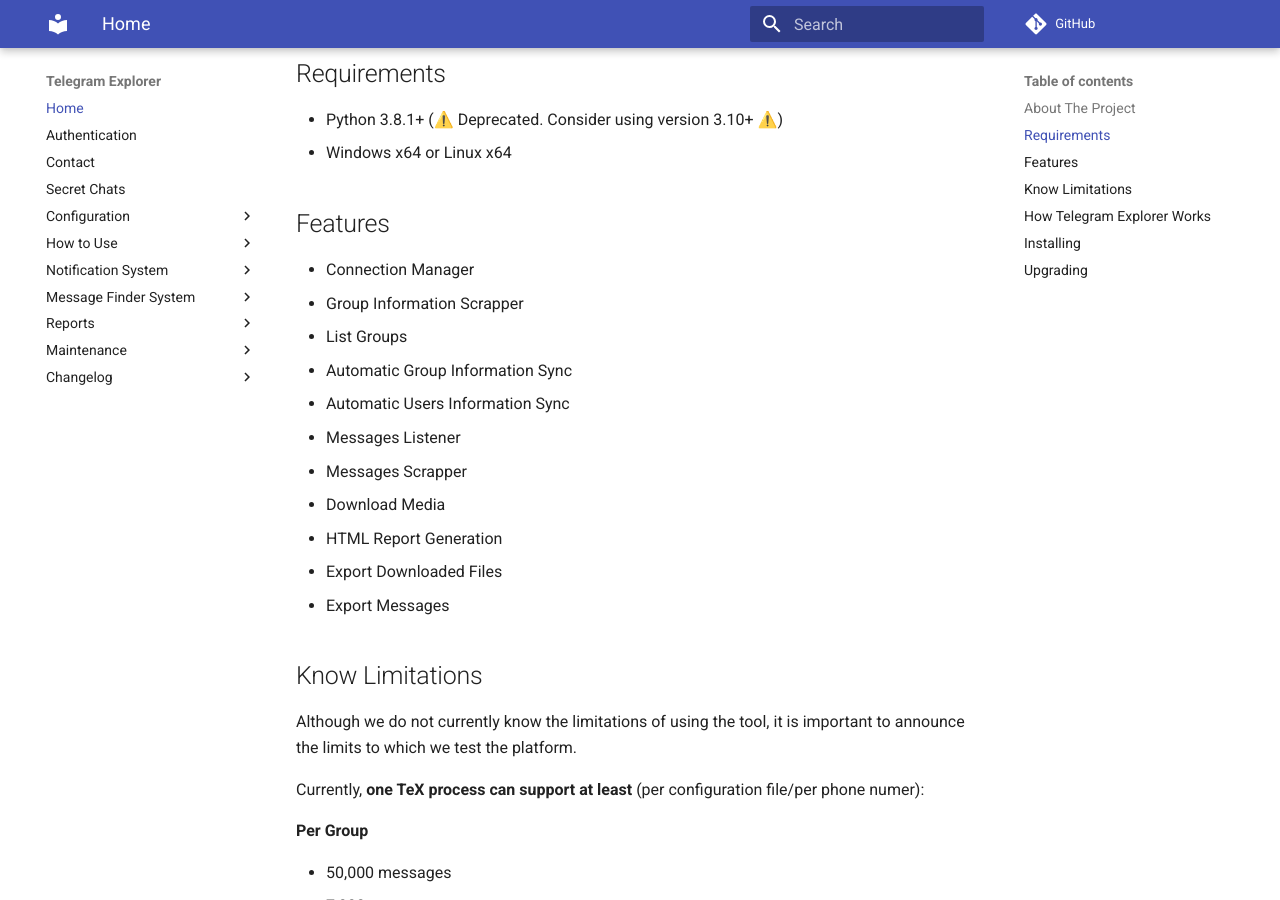
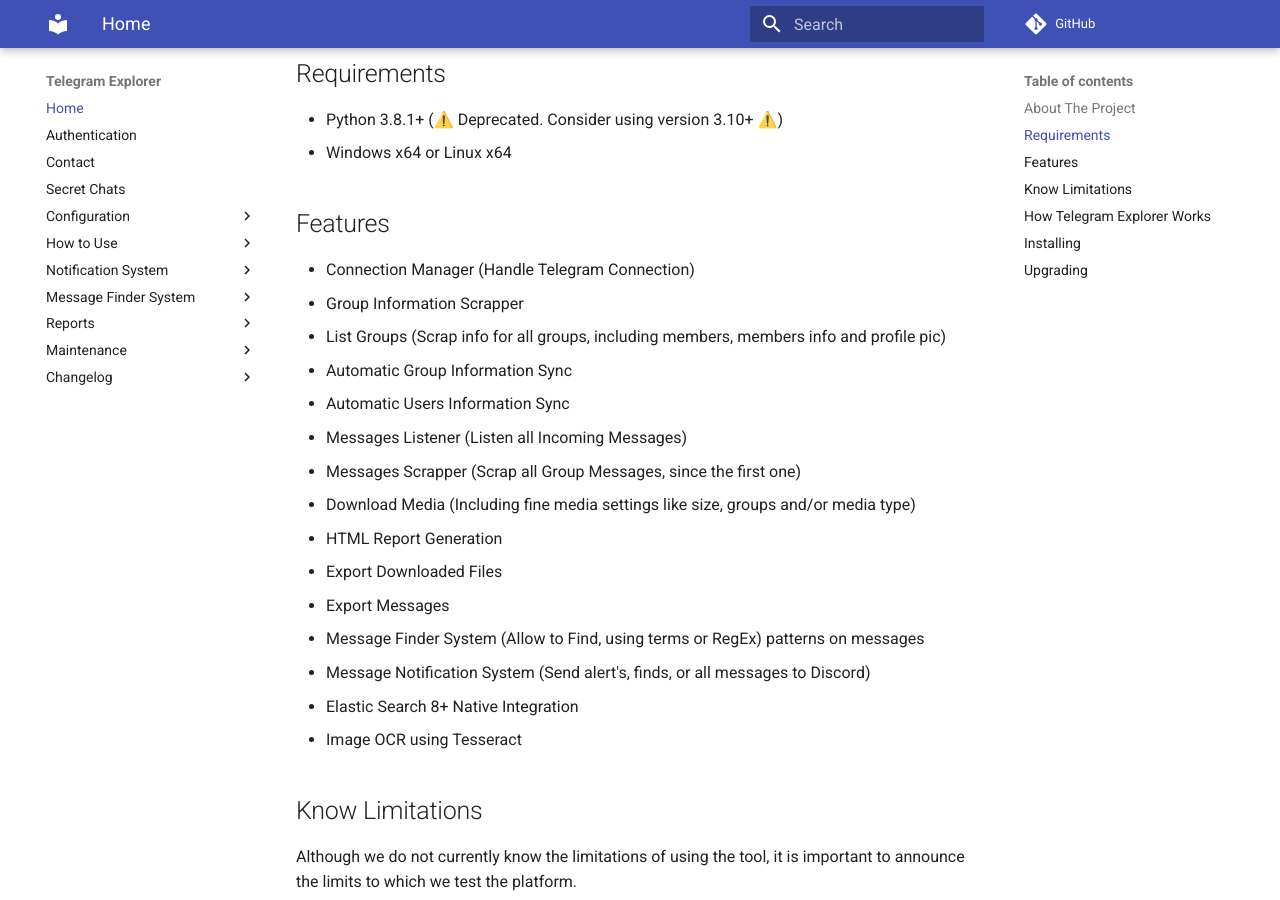
Before and after one commit to guibacellar/TEx, an MkDocs documentation site: the page built from docs/index.md, in a window 1280 px wide and 900 px high, scrolled down 525 px. Built offline with MkDocs 1.6.1 and Material for MkDocs 9.7.7, drawn with Linux system fonts in a browser that asks for light colours; comment, search, counter and statistics services are not loaded.

```diff
--- a/docs/index.md
+++ b/docs/index.md
@@ -27,17 +27,21 @@ Repository: [https://github.com/guibacellar/TEx](https://github.com/guibacellar/
 
 <!-- FEATURES -->
 ## Features
-- Connection Manager
+- Connection Manager (Handle Telegram Connection)
 - Group Information Scrapper
-- List Groups
+- List Groups (Scrap info for all groups, including members, members info and profile pic)
 - Automatic Group Information Sync
 - Automatic Users Information Sync
-- Messages Listener
-- Messages Scrapper
-- Download Media
+- Messages Listener (Listen all Incoming Messages)
+- Messages Scrapper (Scrap all Group Messages, since the first one)
+- Download Media (Including fine media settings like size, groups and/or media type)
 - HTML Report Generation
 - Export Downloaded Files
 - Export Messages
+- Message Finder System (Allow to Find, using terms or RegEx) patterns on messages
+- Message Notification System (Send alert's, finds, or all messages to Discord)
+- Elastic Search 8+ Native Integration
+- Image OCR using Tesseract
 
 <!-- LIMITATIONS -->
 ## Know Limitations
--- a/mkdocs.yml
+++ b/mkdocs.yml
@@ -27,6 +27,7 @@ nav:
       - 'Configuration': 'configuration/media_download_configuration.md'
       - 'Examples': 'configuration/media_download_examples.md'
       - 'Content-Types': 'configuration/media_download_content_types.md'
+    - 'OCR': 'configuration/ocr.md'
     - 'Complete Configuration File Example': 'configuration/complete_configuration_file_example.md'
   - 'How to Use':
       - 'Basic Usage': 'how_use/how_to_use_basic.md'
```
Also changed, not shown: README.md (+9 -5 lines), docs/changelog/v030.md (+7 -0 lines), docs/configuration/complete_configuration_file_example.md (+8 -0 lines), docs/configuration/ocr.md (added, +73 -0 lines), docs/media/ocr_tensorflow_tessdata_folder.png (added).
